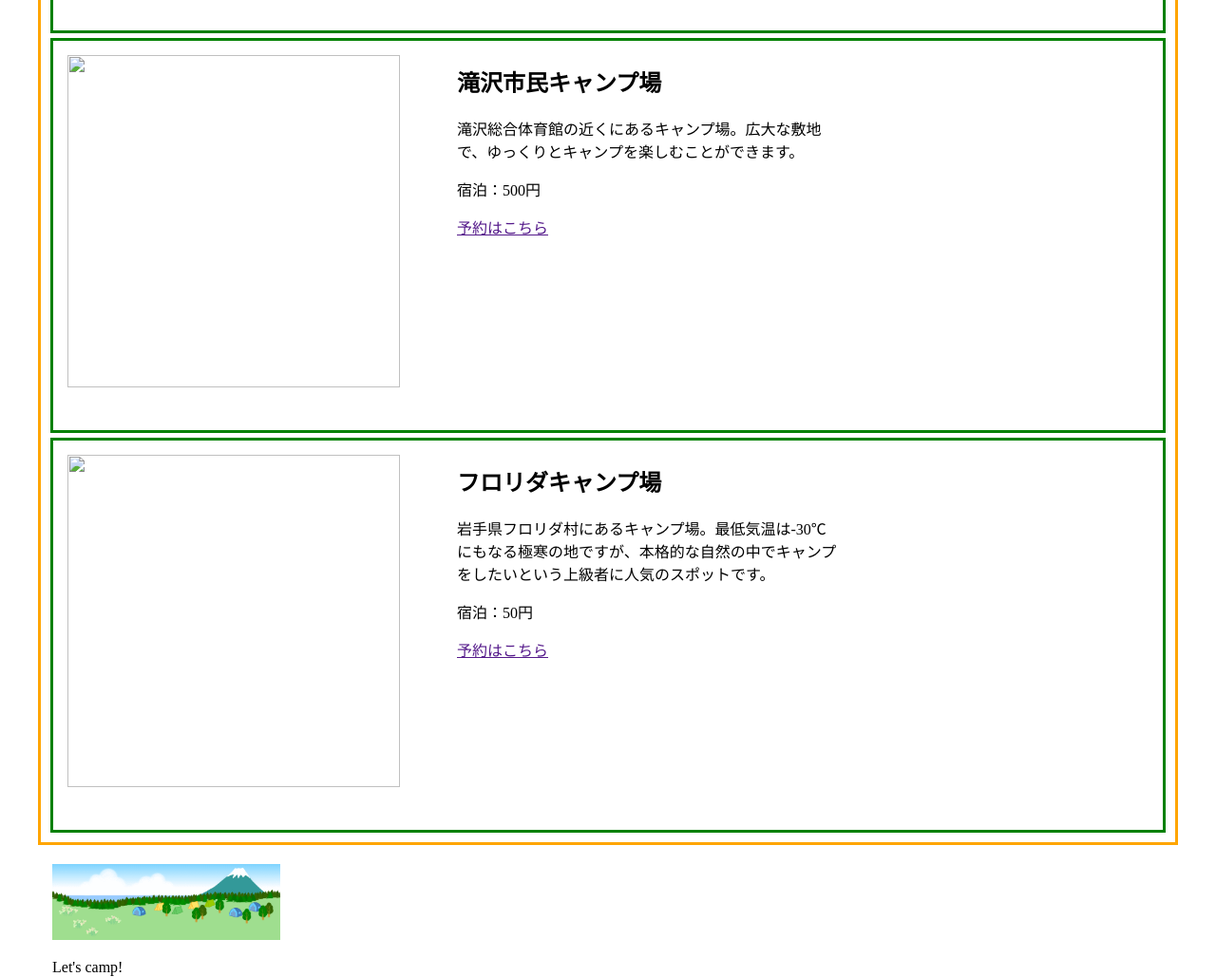
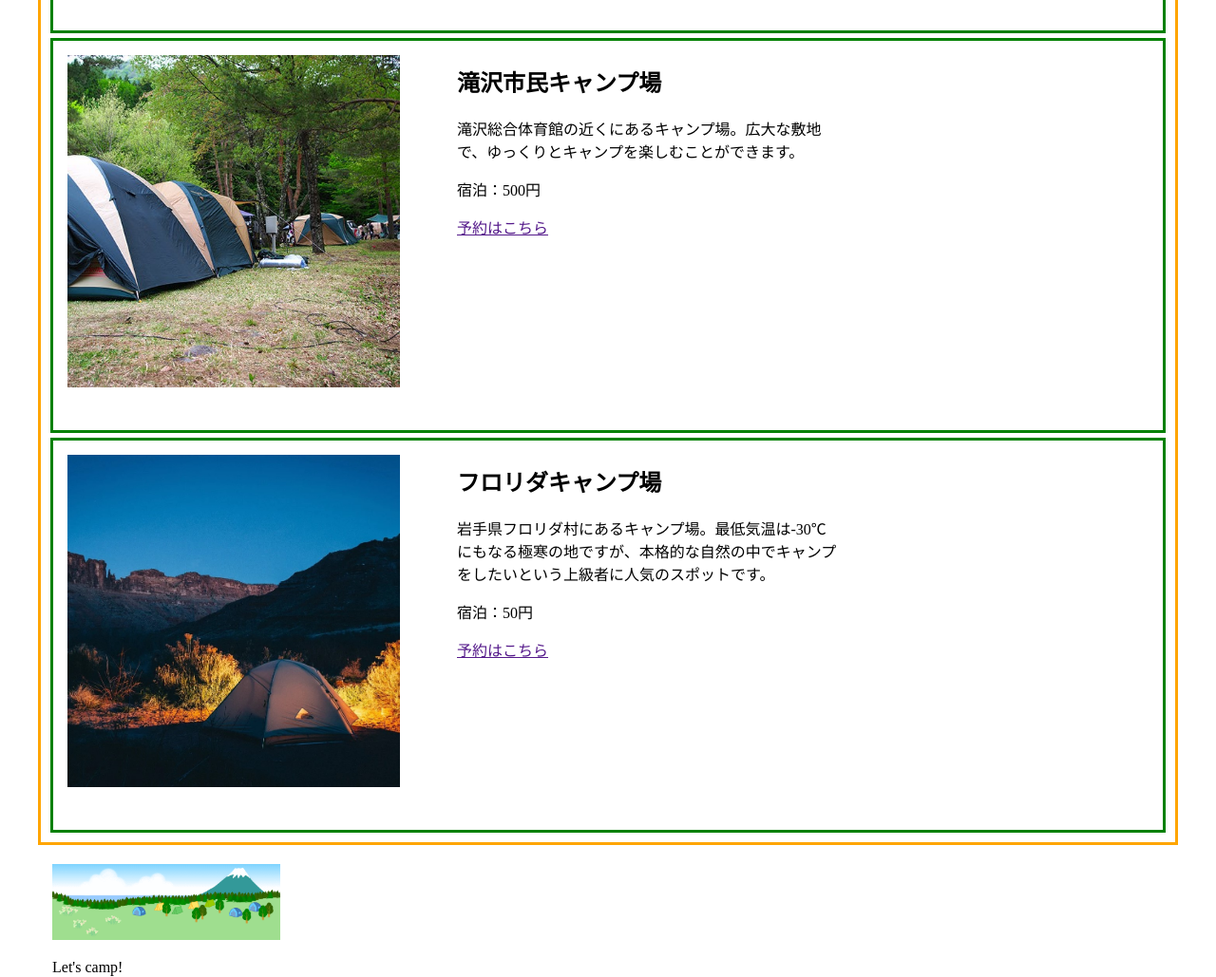
Before and after one commit to sbr90565/CAMP_SITE.com, a plain HTML site: page index.html in a window 1280 px wide. Shown: the part 569-1598 px from the top of the page at 95% size. Drawn offline with Linux system fonts and the light colour scheme; files whose address does not match are found by name.

Commit message:
Update index.html

```diff
--- a/index.html
+++ b/index.html
@@ -32,7 +32,7 @@
 
         <div class="place">
           <div class="place-photo">
-            <img src="img/滝沢市民キャンプ場.jpg" alt="" width="350px" height="350px">
+            <img src="滝沢市民キャンプ場.jpg" alt="" width="350px" height="350px">
           </div>
           <div class="place-text">
             <h2>滝沢市民キャンプ場</h2>
@@ -44,7 +44,7 @@
 
         <div class="place">
           <div class="place-photo">
-            <img src="img/フロリダキャンプ場.jpg" alt="" width="350px" height="350px">
+            <img src="フロリダキャンプ場.jpg" alt="" width="350px" height="350px">
           </div>
           <div class="place-text">
             <h2>フロリダキャンプ場</h2>
```
